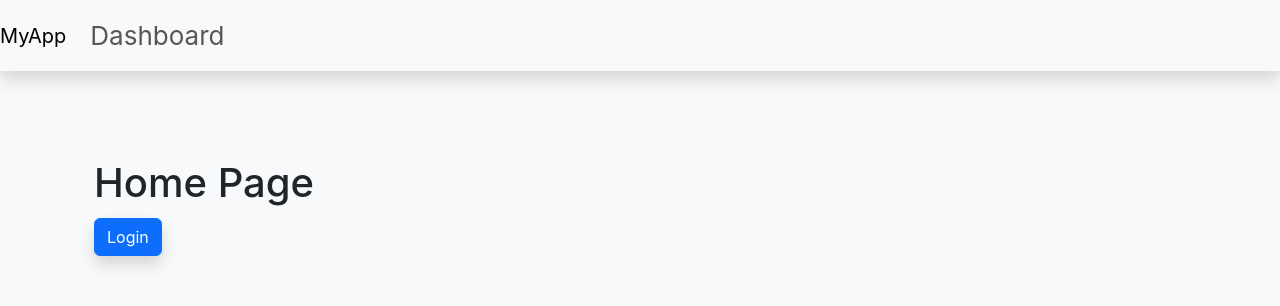
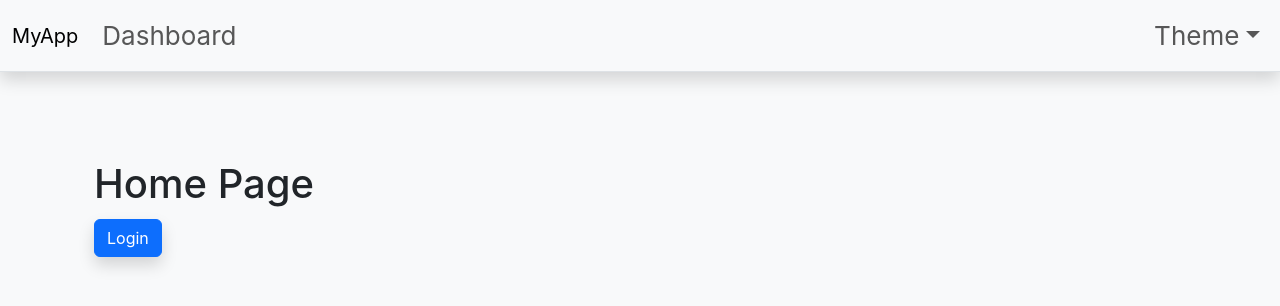
Before and after one commit to yunuskyya/Corso, a React (Vite) app in the folder frontend/corso-app/: page / in a window 1280 px wide. Shown: the top 306 px of the page. Built offline with nearby package versions, Linux system fonts and the light colour scheme; no server answers.

Commit message:
güncellendi: dark-light mode ve butonların hamburger menude gelmesi

```diff
--- a/frontend/corso-app/src/components/Common/Navbar.jsx
+++ b/frontend/corso-app/src/components/Common/Navbar.jsx
@@ -1,23 +1,48 @@
+// src/components/Common/Navbar.jsx
+import React from 'react';
 import { Link } from 'react-router-dom';
 import { useAppSelector } from '../../redux/hooks';
+import { useTheme } from '../../context/ThemeProvider';
 
 const Navbar = ({ onLogout }) => {
+    const { theme, toggleTheme } = useTheme();
     const isLoginSuccess = useAppSelector((state) => state.auth.isLoginSuccess);
+
     const handleLogout = async () => {
         await onLogout();
-        //navigate('/login'); // Redirect to login page
     };
 
     return (
-        <nav className="navbar navbar-expand-lg navbar-light bg-light">
-            <Link className="navbar-brand" to="/">MyApp</Link>
-            <div className="collapse navbar-collapse">
-                <ul className="navbar-nav mr-auto">
-                    <li className="nav-item">
-                        <Link className="nav-link" to="/dashboard">Dashboard</Link>
-                    </li>
-                </ul>
-                {isLoginSuccess && (<button className="btn btn-outline-danger my-2 my-sm-0" onClick={handleLogout}>Logout</button>)}
+        <nav className={`navbar navbar-expand-lg ${theme === 'dark' ? 'navbar-dark bg-dark' : 'navbar-light bg-light'} border-bottom`}>
+            <div className="container-fluid">
+                <Link className="navbar-brand" to="/">MyApp</Link>
+                <button className="navbar-toggler" type="button" data-bs-toggle="collapse" data-bs-target="#navbarNav" aria-controls="navbarNav" aria-expanded="false" aria-label="Toggle navigation">
+                    <span className="navbar-toggler-icon"></span>
+                </button>
+                <div className="collapse navbar-collapse" id="navbarNav">
+                    <ul className="navbar-nav me-auto">
+                        <li className="nav-item">
+                            <Link className="nav-link" to="/dashboard">Dashboard</Link>
+                        </li>
+                    </ul>
+                    <ul className="navbar-nav ms-auto">
+                        <li className="nav-item dropdown">
+                            <a className="nav-link dropdown-toggle" href="#" id="themeDropdown" role="button" data-bs-toggle="dropdown" aria-expanded="false">
+                                Theme
+                            </a>
+                            <ul className="dropdown-menu" aria-labelledby="themeDropdown">
+                                <li><button className="dropdown-item" onClick={() => toggleTheme('default')}>Default</button></li>
+                                <li><button className="dropdown-item" onClick={() => toggleTheme('light')}>Light</button></li>
+                                <li><button className="dropdown-item" onClick={() => toggleTheme('dark')}>Dark</button></li>
+                            </ul>
+                        </li>
+                        {isLoginSuccess && (
+                            <li className="nav-item">
+                                <button className="btn btn-outline-danger my-2 my-sm-0" onClick={handleLogout}>Logout</button>
+                            </li>
+                        )}
+                    </ul>
+                </div>
             </div>
         </nav>
     );
```
